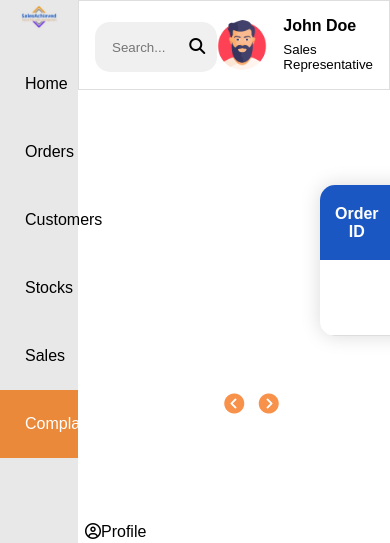
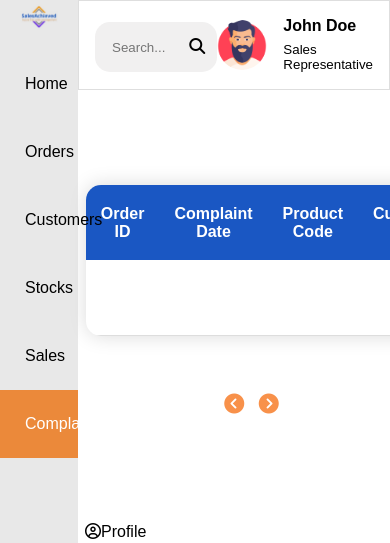
Before and after one commit to Cham-De/SalesAchieved, a PHP site: page /salesRep/complaints.php in a window 390 px wide; the page is wider, and only the part inside the window is pictured. Shown: the top 543 px of that part. Run offline with PHP 8.4, Linux system fonts and the light colour scheme; tables that the repository leaves empty or names only in its code hold one stand-in row (values such as "Sample post"); data that the repository does not hold is empty; some libraries are stand-ins or nearby versions.

Commit message:
Responsive changes in table

```diff
--- a/View/styles/table.css
+++ b/View/styles/table.css
@@ -1,11 +1,11 @@
 .content-table {
     border-collapse: collapse;
-    /*border: 1px solid #0D1179;*/
     margin: 25px 0;
     margin-top: 30px;
-    margin-left: 320px;
+    margin-left: 22%;
     font-size: 0.9em;
-    min-width: 400px;
+    min-width: auto;
+    width: 76%;
     border-radius: 15px;
     overflow: hidden;
     box-shadow: 0 0 20px rgba(0, 0, 0, 0.15);
```
